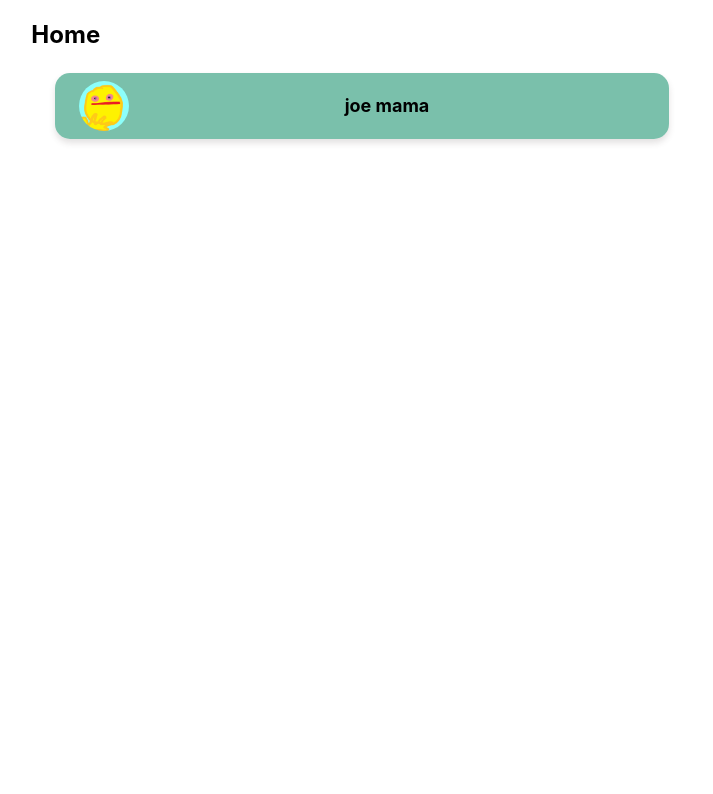
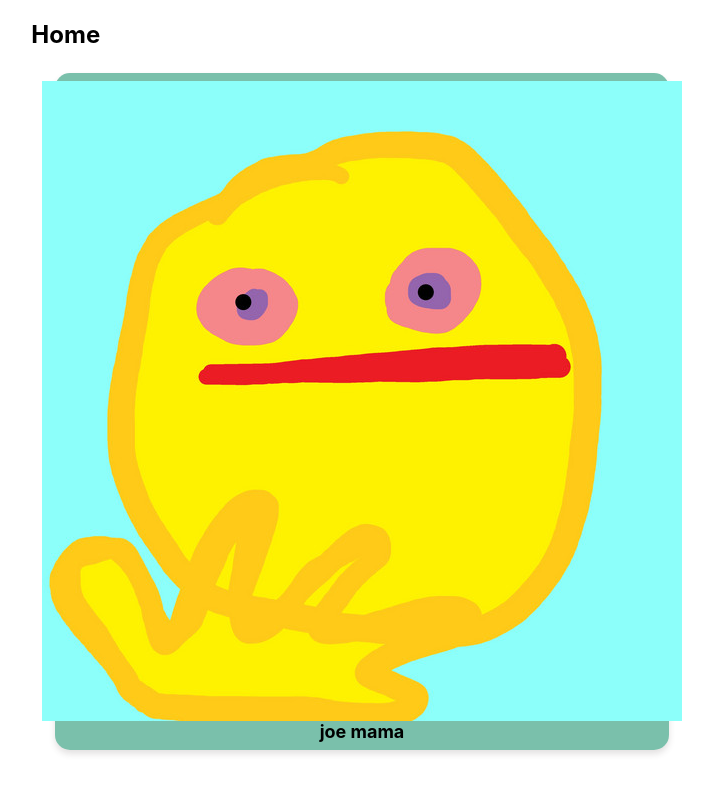
Before and after one commit to stephhoneyy/wit-hackathon-2022, a React (Create React App) app: page /home in a window 1280 px wide. Shown: the top 794 px of the page, without its empty margins (534-1247 px from the left). Built offline with nearby package versions, Linux system fonts and the light colour scheme.

Commit message:
joe mama going home again

```diff
--- a/src/componentos/Card.css
+++ b/src/componentos/Card.css
@@ -16,11 +16,3 @@ font-size: 18px;
 text-align: left;
 margin: auto;
 }
-
-img {
-    width : 50px;
-    height: 50px;
-    /* max-width: 100%; */
-    height: auto;
-    border-radius: 50%;
-  }
```
